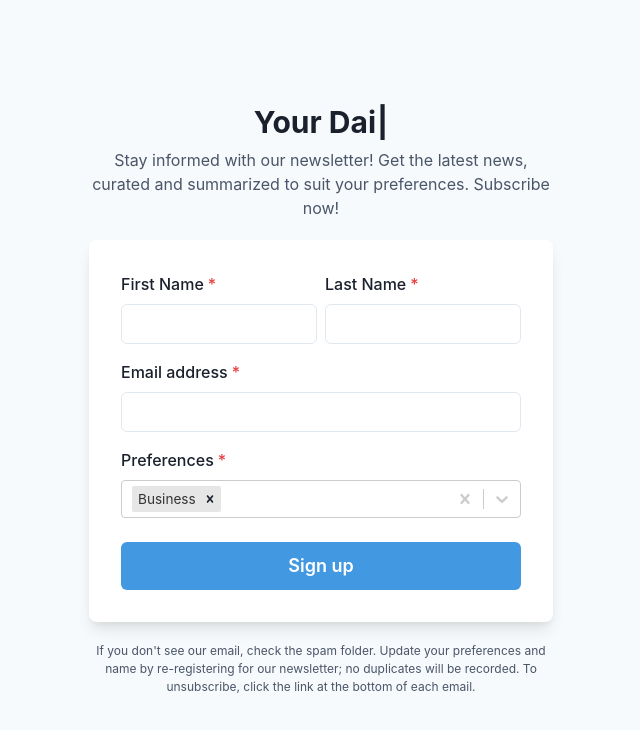
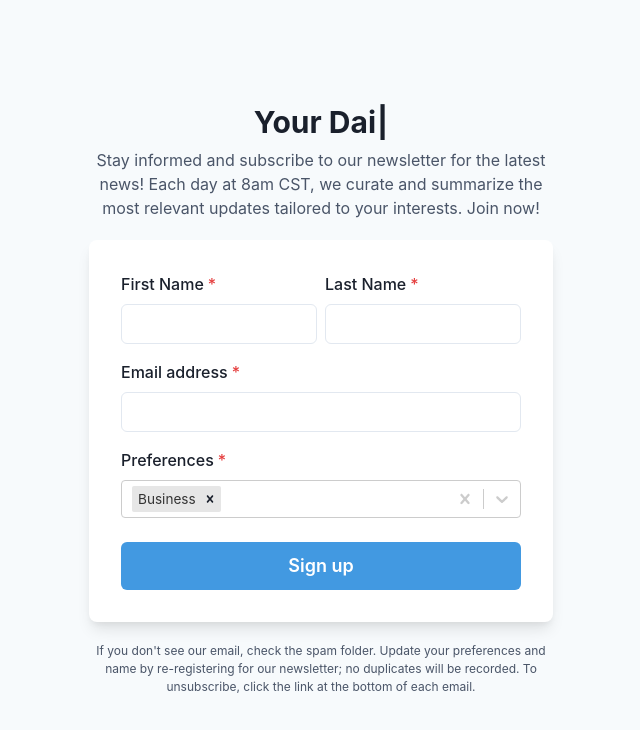
Before and after one commit to GiridharRNair/YourDailyRundown, a React (Vite) app: page / in a window 1280 px wide. Shown: the top 730 px of the page, without its empty margins (319-959 px from the left). Built offline with nearby package versions, Linux system fonts and the light colour scheme.

Commit message:
Improve description

```diff
--- a/src/App.jsx
+++ b/src/App.jsx
@@ -18,8 +18,8 @@ import Select from "react-select";
 import makeAnimated from "react-select/animated";
 import Typewriter from 'typewriter-effect';
 
-const API_URL = "https://giridharnair.pythonanywhere.com/";
-// const API_URL = 'http://127.0.0.1:8000'
+// const API_URL = "https://giridharnair.pythonanywhere.com/";
+const API_URL = 'http://127.0.0.1:5000'
 const categories = [
   { value: 'Business', label: 'Business' },
   { value: 'Entertainment', label: 'Entertainment' },
@@ -104,7 +104,7 @@ const App = () => {
             />
             </Heading>
             <Text fontSize={'md'} color={'gray.600'} textAlign={'center'}>
-              Stay informed with our newsletter! Get the latest news, curated and summarized to suit your preferences. Subscribe now!
+              Stay informed and subscribe to our newsletter for the latest news! Each day at 8am CST, we curate and summarize the most relevant updates tailored to your interests. Join now!
             </Text>
           </Stack>
           <Box
```
